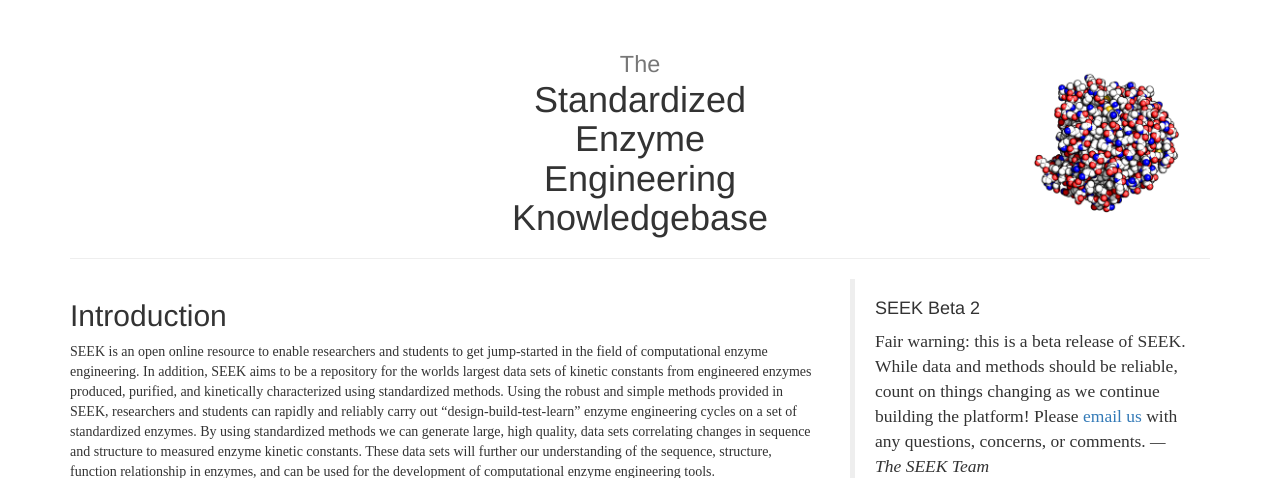
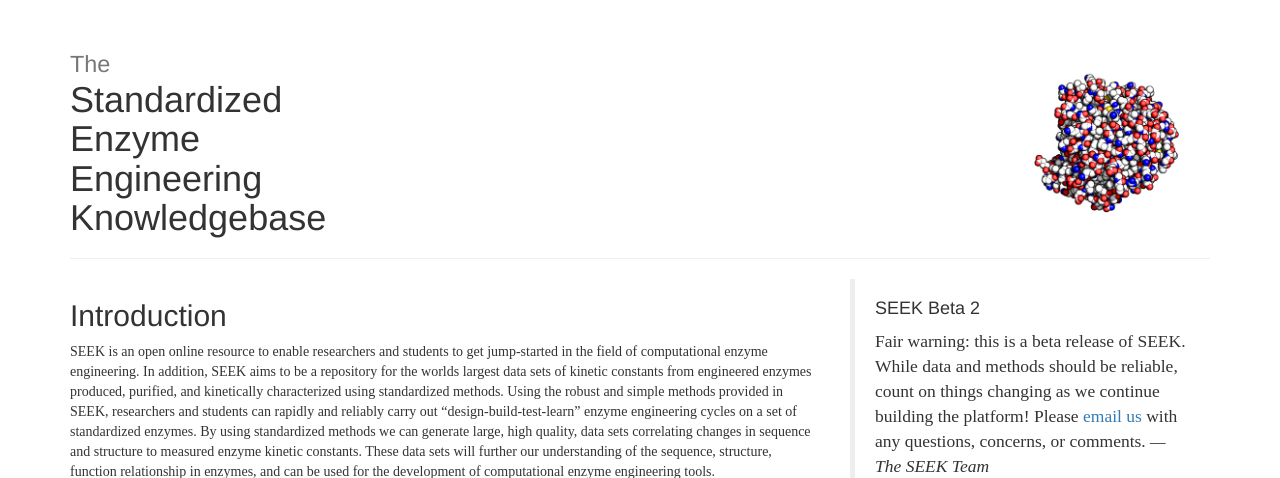
Before and after one commit to dacarlin/eed, a Django app: page / in a window 1280 px wide. Shown: the part 82-560 px from the top of the page. Run offline with Django 3.2, Linux system fonts and the light colour scheme; parts of the project's set-up code (start-up, migrations or seed data) failed here and were passed over; some libraries are stand-ins or nearby versions.

Commit message:
Fixed small styling bug

```diff
--- a/app/static/style.css
+++ b/app/static/style.css
@@ -4,10 +4,6 @@ h1 {
   /* background: url('ray.png') 50% bottom no-repeat; */
   background: url('blob.png') right center no-repeat;
   background-size: contain;
-}
-
-div.col-md-12 h1 {
-  text-align: center;
 }
 
 div.col-md-6 h2 {
```
